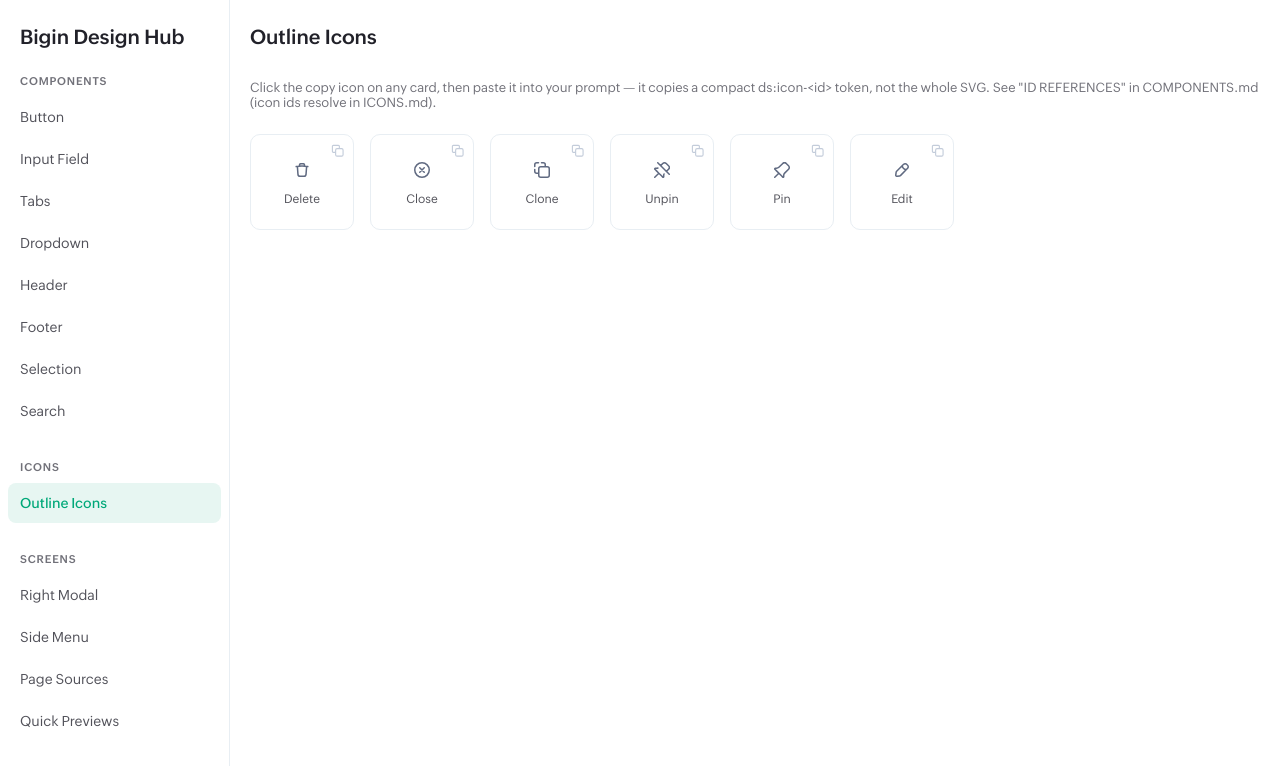
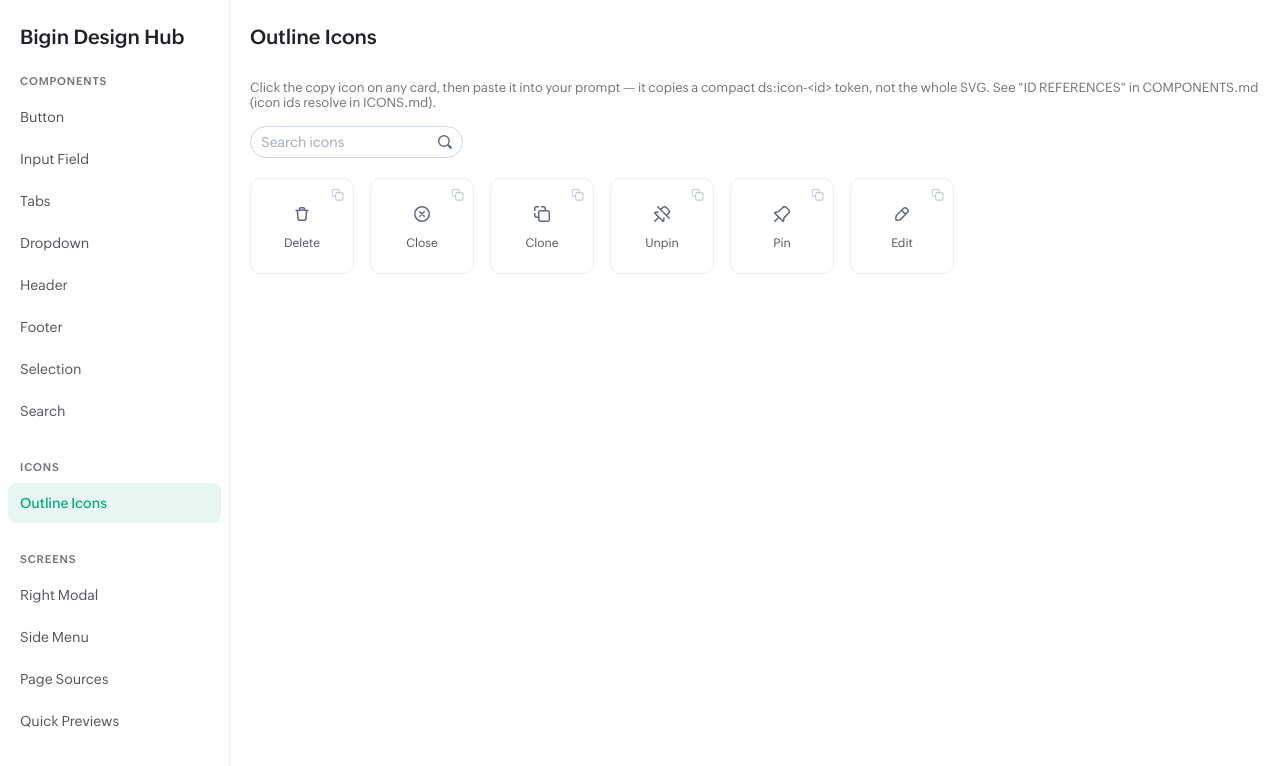
Before and after one commit to abhiram-14303/my-design-system, a React (Vite) app: page / in a window 1280 px wide. Both pictures are taken after a click on the element "Outline Icons". Shown: the top 766 px of the page. Built offline with nearby package versions, Linux system fonts and the light colour scheme.

Commit message:
Add search field to Outline Icons grid, filter by name, show 'No results found' when empty

```diff
--- a/src/components/icons/IconGrid.jsx
+++ b/src/components/icons/IconGrid.jsx
@@ -1,4 +1,5 @@
 import { useState } from 'react'
+import Search from '../Search'
 import { OUTLINE_ICONS } from './outline'
 
 /* ── small clipboard icon, reused for every card's copy button ── */
@@ -72,16 +73,36 @@ export function IconCard({ id, name, Icon }) {
  * component copy buttons in COMPONENTS.md).
  */
 export function OutlineIconsSection() {
+  const [query, setQuery] = useState('')
+
+  const filtered = query
+    ? OUTLINE_ICONS.filter(icon => icon.name.toLowerCase().includes(query.trim().toLowerCase()))
+    : OUTLINE_ICONS
+
   return (
     <div>
-      <p style={{ fontSize: '13px', color: '#717179', marginBottom: '24px' }}>
+      <p style={{ fontSize: '13px', color: '#717179', marginBottom: '16px' }}>
         Click the copy icon on any card, then paste it into your prompt — it copies a
         compact <code>ds:icon-&lt;id&gt;</code> token, not the whole SVG. See "ID REFERENCES" in COMPONENTS.md
         (icon ids resolve in <code>ICONS.md</code>).
       </p>
-      <div style={{ display: 'flex', flexWrap: 'wrap', gap: '16px' }}>
-        {OUTLINE_ICONS.map(icon => <IconCard key={icon.id} {...icon} />)}
+
+      <div style={{ marginBottom: '20px', maxWidth: '280px' }}>
+        <Search placeholder="Search icons" value={query} onChange={setQuery} />
       </div>
+
+      {filtered.length === 0 ? (
+        <div style={{
+          display: 'flex', alignItems: 'center', justifyContent: 'center',
+          minHeight: '240px', color: '#98A0AE', fontSize: '13px',
+        }}>
+          No results found
+        </div>
+      ) : (
+        <div style={{ display: 'flex', flexWrap: 'wrap', gap: '16px' }}>
+          {filtered.map(icon => <IconCard key={icon.id} {...icon} />)}
+        </div>
+      )}
     </div>
   )
 }
```
Also changed, not shown: 1 other file (tests, documents, lock files or other folders).
